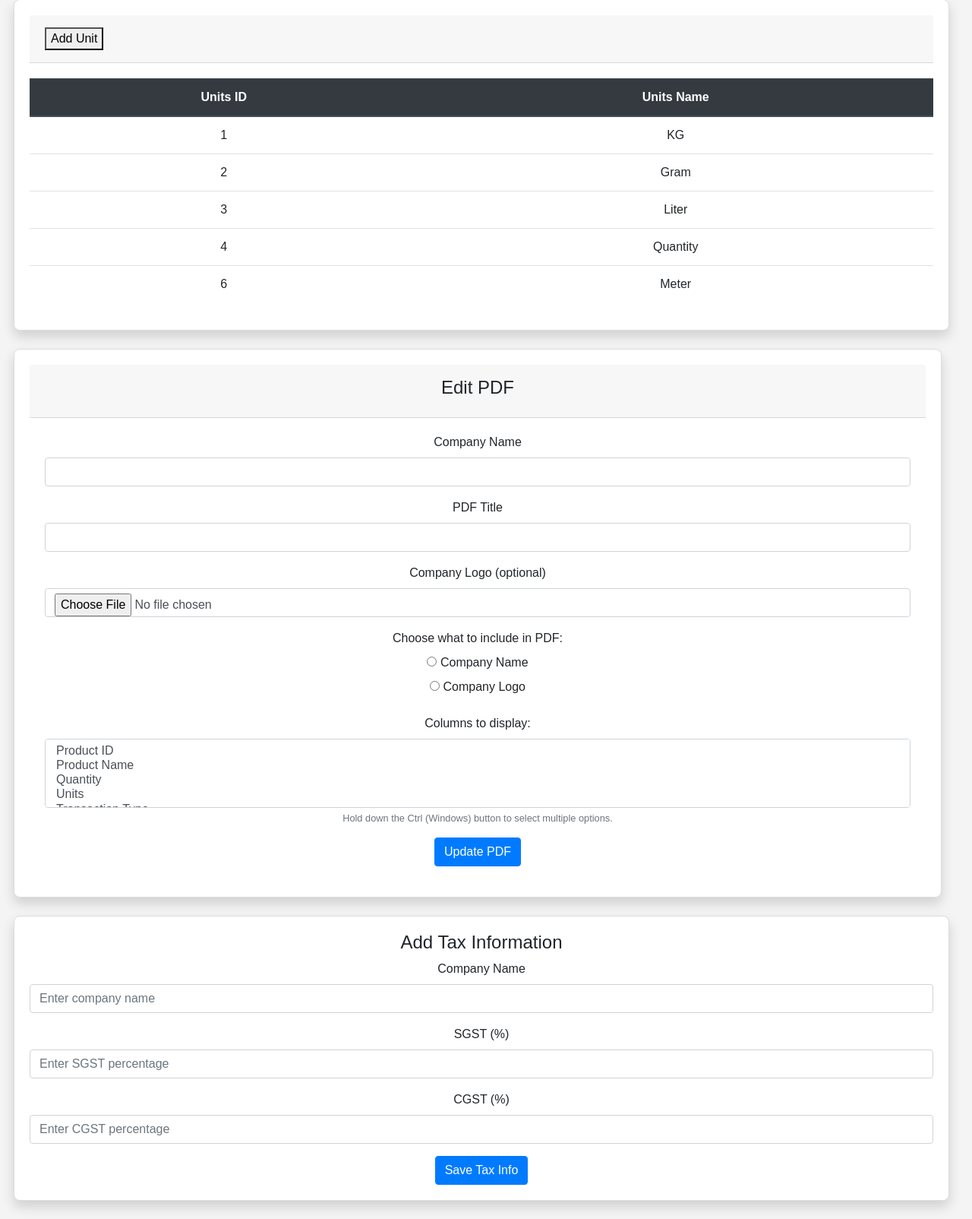
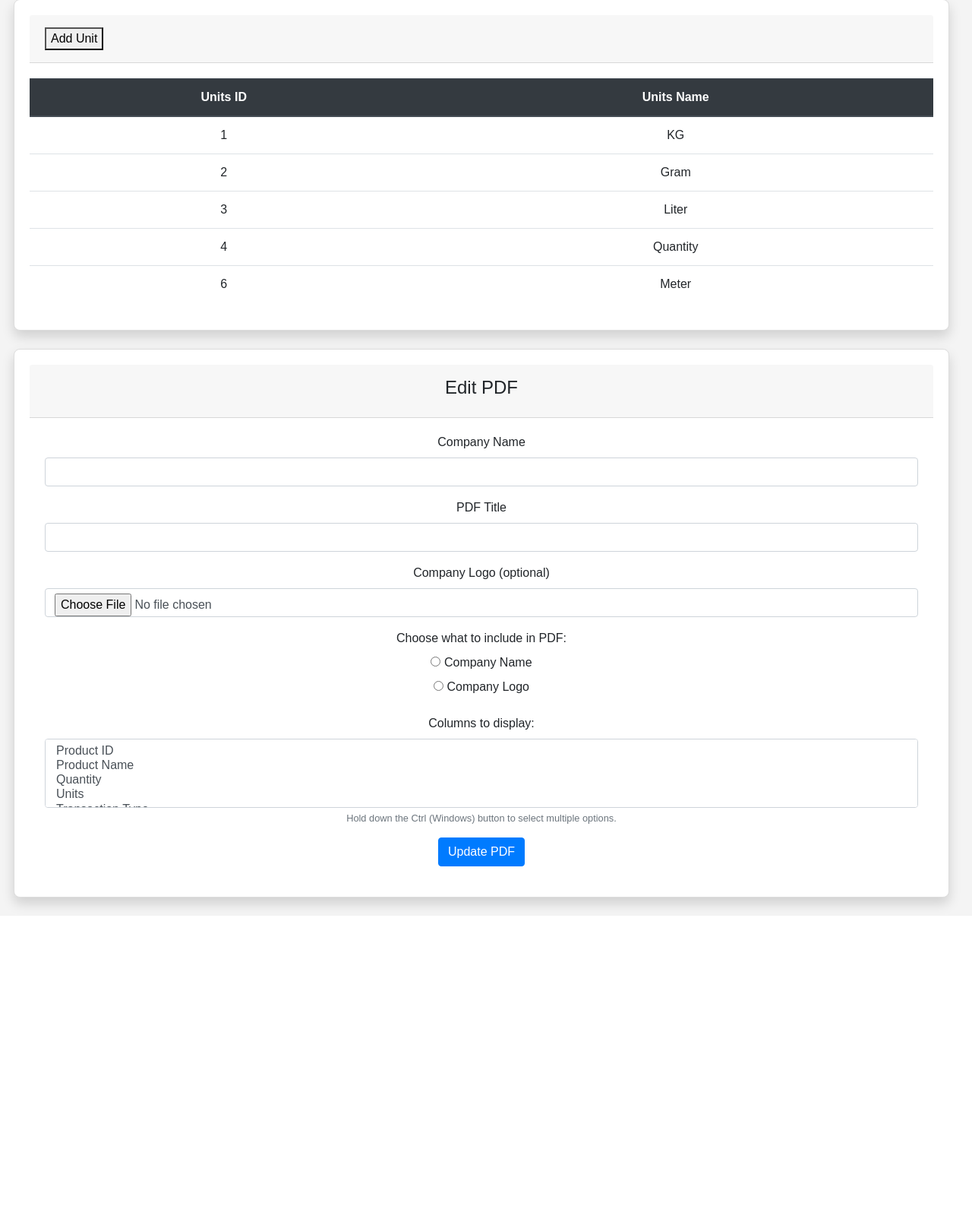
Before and after one commit to Pk1572/Stock_Management_Django_Session, a Django app: page /unit/ in a window 1280 px wide. Shown: the part 100-1704 px from the top of the page at 76% size. After the commit the page ends 1301 px from the top, so only its background shows below. Run offline with Django 5.2, Linux system fonts and the light colour scheme; a user stored in the database is signed in; data comes from the database, SQL or seed files in the repository; both versions use the stored data as it was after the commit; some libraries are stand-ins or nearby versions.

Commit message:
remove unit gst

```diff
--- a/templates/unit.html
+++ b/templates/unit.html
@@ -707,33 +707,11 @@
                                 </form>
                             </div>
                         </div>
-                        <div class="card shadow mb-4">
-                            <h4>Add Tax Information</h4>
-                            <form id="taxForm" method="post" action="{% url 'billing' %}"> <!-- Adjust URL accordingly -->
-                                {% csrf_token %}
-                                <div class="form-group">
-                                    <label for="company-name">Company Name</label>
-                                    <input type="text" id="company-name" name="company_name" required class="form-control" placeholder="Enter company name">
-                                </div>
-                                <div class="form-group">
-                                    <label for="sgst">SGST (%)</label>
-                                    <input type="number" name="sgst" id="sgst" class="form-control" placeholder="Enter SGST percentage" required>
-                                </div>
-                                <div class="form-group">
-                                    <label for="cgst">CGST (%)</label>
-                                    <input type="number" name="cgst" id="cgst" class="form-control" placeholder="Enter CGST percentage" required>
-                                </div>
-                                <button type="submit" class="btn btn-primary">Save Tax Info</button>
-                            </form>
-                        </div>
                     </div>
                 </div>
             </div>
         </section>
     </main>
-
-
-    <!-- Add this form after the unit table -->
 
     <script>
         const ctx = document.getElementById('stockChart').getContext('2d');
```
Also changed, not shown: db.sqlite3.
